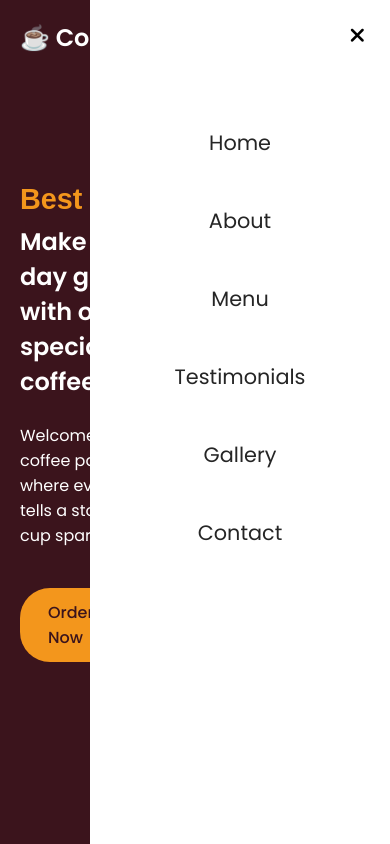
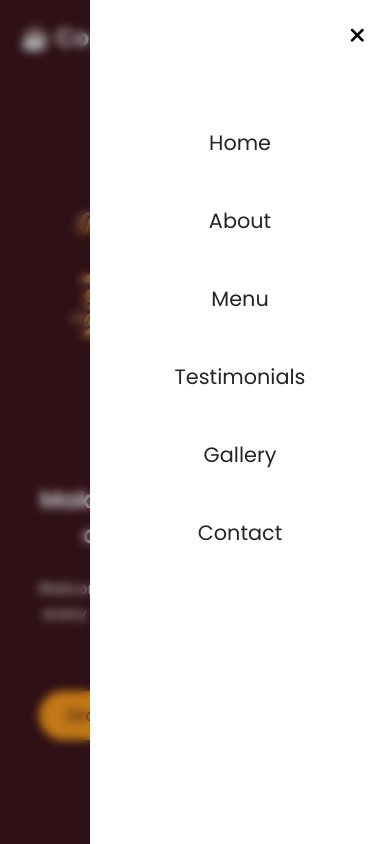
Before and after one commit to augustolambare/projects, a plain HTML site: page responsive-coffee-website/index.html in a window 390 px wide. Both pictures are taken after a click on the button 360 px from the left and 37 px from the top of the page. Drawn offline with Linux system fonts and the light colour scheme; a web font is replaced by a local one.

Commit message:
Enhance mobile menu styles and improve hero section layout

```diff
--- a/responsive-coffee-website/style.css
+++ b/responsive-coffee-website/style.css
@@ -183,6 +183,18 @@ header .navbar {
         --font-size-xxl: 1.8rem;
     }
 
+    /* ::before se usa para insertar contenido antes del contenido del elemento seleccionado */
+    body.show-mobile-menu header::before {
+        content: "";
+        position: fixed;
+        left: 0;
+        top: 0;
+        height: 100%;
+        width: 100%;
+        backdrop-filter: blur(5px);
+        background: rgba(0, 0, 0, 0.2);
+    }
+
     .navbar :where(#menu-close-button, #menu-open-button) {
         display: block;
         font-size: var(--font-size-l);
@@ -223,4 +235,25 @@ header .navbar {
         margin-top: 17px;
         font-size: var(--font-size-l);
     }
+
+    .hero-section .section-content {
+        gap: 50px;
+        text-align: center;
+        padding: 30px 20px 20px;
+        flex-direction: column-reverse;
+        justify-content: center;
+    }
+
+    .hero-section .hero-details :is(.subtitle, .description) {
+        max-width: 100%;
+    }
+
+    .hero-section .hero-details .buttons {
+        justify-content: center;
+    }
+
+    .hero-section .hero-image-wrapper {
+        max-width: 270px;
+        margin-right: 0;
+    }
 }
```
